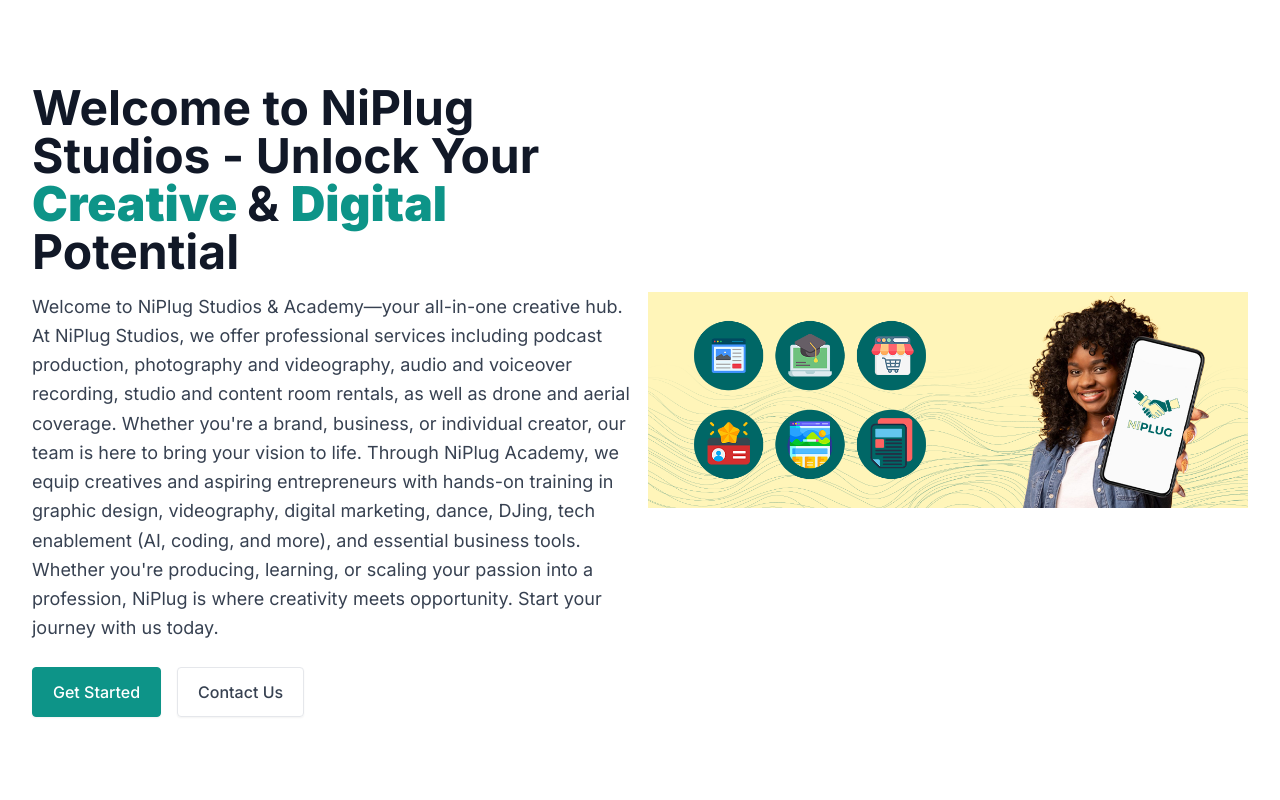
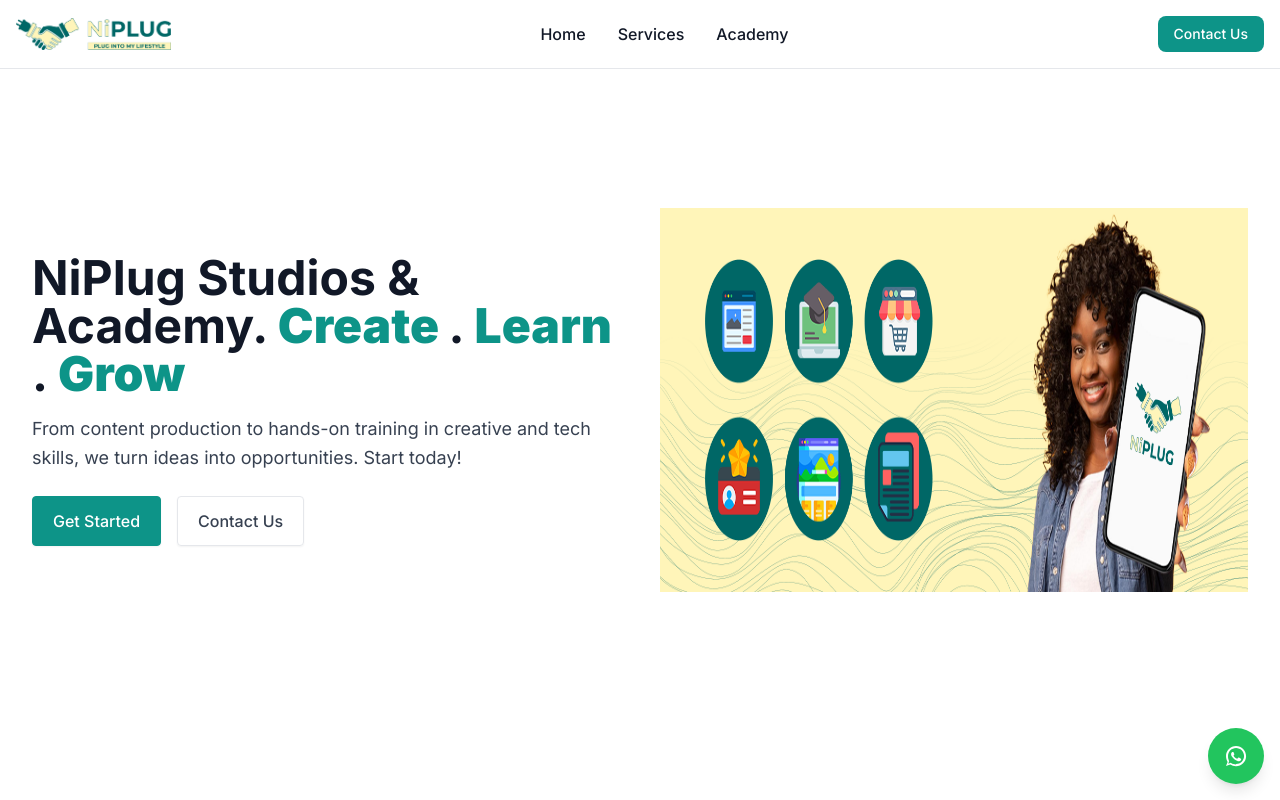
Before and after one commit to abdulgamal/NiPlug, a Next.js app: page /niplugstudios in a window 1280 px wide. Shown: the top 800 px of the page. Built offline with nearby package versions, Linux system fonts and the light colour scheme.

Commit message:
Changes in the UI

```diff
--- a/context/OnBoarding.jsx
+++ b/context/OnBoarding.jsx
@@ -17,11 +17,13 @@ const initialBusiness = {
   businessEmail: "",
   businessPhone: "",
   businessWebsite: "",
+  hasBusiness: true,
 };
 
 function OnBoarding({ children }) {
+  const [service, setService] = useState(null);
   const [step, setStep] = useState(0);
-  const [totalSteps, setTotalSteps] = useState(businessPages.length || 0);
+  const [totalSteps, setTotalSteps] = useState(0);
   const [error, setError] = useState("");
   const [loading, setLoading] = useState(false);
   const [isDigital, setIsDigital] = useState(false);
@@ -32,13 +34,13 @@ function OnBoarding({ children }) {
       name: `${businessData.firstName} ${businessData.lastName}`,
       email: businessData.email,
       phone: businessData.phone,
-      businessName: businessData.businessName,
-      businessAddress: businessData.businessAddress,
-      industry: businessData.industry,
+      businessName: businessData.businessName || businessData.firstName,
+      businessAddress: businessData.businessAddress || "Nairobi CBD",
+      industry: businessData.industry || "Fashion",
       businessPremise: businessData.businessPremise,
-      toolToLearn: businessData.toolToLearn,
-      businessEmail: businessData.businessEmail,
-      businessPhone: businessData.businessPhone,
+      toolToLearn: service ?? businessData.toolToLearn,
+      businessEmail: businessData.businessEmail || businessData.email,
+      businessPhone: businessData.businessPhone || businessData.phone,
       website: businessData.businessWebsite
         ? businessData.businessWebsite.startsWith("http://") ||
           businessData.businessWebsite.startsWith("https://")
@@ -92,6 +94,8 @@ function OnBoarding({ children }) {
         businessData,
         setBusinessData,
         handleRegisterBusiness,
+        service,
+        setService,
       }}
     >
       {children}
--- a/src/app/niplugstudios/page.jsx
+++ b/src/app/niplugstudios/page.jsx
@@ -1,12 +1,13 @@
 "use client";
 import axios from "axios";
 import Link from "next/link";
-import { useRouter } from "next/navigation";
 import Script from "next/script";
 import React, { useState } from "react";
 import { useOnBoardingContext } from "../../../context/OnBoarding";
 import { ToastContainer } from "react-toastify";
 import ServicesCard from "@/components/ServicesCard";
+import WhatsAppButton from "@/components/WhatsAppButton";
+import StudioNav from "@/components/StudioNav";
 
 function Academy() {
   const [name, setName] = useState("");
@@ -68,40 +69,29 @@ function Academy() {
   gtag('config', 'G-X6QMWQL048');`}</Script>
 
       <ToastContainer />
-
+      <StudioNav />
       <section className="bg-white lg:grid lg:place-content-center min-h-screen">
-        <div className="mx-auto w-screen max-w-screen-xl px-4 py-16 sm:px-6 sm:py-16 md:grid md:grid-cols-2 md:items-center md:gap-4 lg:px-8 lg:py-16">
+        <div className="mx-auto w-screen max-w-screen-xl px-4 py-24 sm:px-6 sm:py-16 grid md:grid-cols-2 md:items-center gap-10 lg:px-8 lg:py-16">
           <div className="max-w-prose text-left">
             <h1 className="text-4xl font-bold text-gray-900 sm:text-5xl">
-              Welcome to NiPlug Studios - Unlock Your
-              <strong className="text-teal-600"> Creative </strong> &{" "}
-              <strong className="text-teal-600"> Digital </strong>
-              Potential
+              NiPlug Studios & Academy.
+              <strong className="text-teal-600"> Create </strong> .{" "}
+              <strong className="text-teal-600"> Learn </strong> .{" "}
+              <strong className="text-teal-600"> Grow </strong>
             </h1>
 
             <p className="mt-4 text-base text-pretty text-gray-700 sm:text-lg/relaxed">
-              Welcome to NiPlug Studios & Academy—your all-in-one creative hub.
-              At NiPlug Studios, we offer professional services including
-              podcast production, photography and videography, audio and
-              voiceover recording, studio and content room rentals, as well as
-              drone and aerial coverage. Whether you&apos;re a brand, business,
-              or individual creator, our team is here to bring your vision to
-              life. Through NiPlug Academy, we equip creatives and aspiring
-              entrepreneurs with hands-on training in graphic design,
-              videography, digital marketing, dance, DJing, tech enablement (AI,
-              coding, and more), and essential business tools. Whether
-              you&apos;re producing, learning, or scaling your passion into a
-              profession, NiPlug is where creativity meets opportunity. Start
-              your journey with us today.
+              From content production to hands-on training in creative and tech
+              skills, we turn ideas into opportunities. Start today!
             </p>
 
             <div className="mt-4 flex gap-4 sm:mt-6">
-              <a
+              <Link
                 className="inline-block rounded border border-teal-600 bg-teal-600 px-5 py-3 font-medium text-white shadow-sm transition-colors hover:bg-teal-700"
-                href="#cats"
+                href="/services"
               >
                 Get Started
-              </a>
+              </Link>
 
               <a
                 className="inline-block rounded border border-gray-200 px-5 py-3 font-medium text-gray-700 shadow-sm transition-colors hover:bg-gray-50 hover:text-gray-900"
@@ -111,15 +101,20 @@ function Academy() {
               </a>
             </div>
           </div>
-          <img
-            alt=""
-            src="/section_D.png"
-            className="mx-auto hidden text-gray-900 md:block"
-          />
+          <div>
+            <img
+              alt=""
+              src="/section_D.png"
+              className="mx-auto text-gray-900 h-96 aspect-auto md:block"
+            />
+          </div>
         </div>
       </section>
 
-      <div className="container relative flex flex-col justify-between max-w-6xl px-10 mx-auto xl:px-0 my-8">
+      <div
+        id="services"
+        className="container relative flex flex-col justify-between max-w-6xl px-10 mx-auto xl:px-0 my-8"
+      >
         <h2 className="mb-1 text-3xl font-extrabold leading-tight text-gray-900">
           NiPlug Studios Services
         </h2>
@@ -169,7 +164,7 @@ function Academy() {
 
       <div
         className="container relative flex flex-col justify-between max-w-6xl px-10 mx-auto xl:px-0 my-8"
-        id="cats"
+        id="academy"
       >
         <h2 className="mb-1 text-3xl font-extrabold leading-tight text-gray-900">
           NiPlug Academy Course Categories
@@ -555,6 +550,10 @@ function Academy() {
           </div>
         </div>
       </section>
+      <WhatsAppButton
+        phoneNumber="+254794403000" // Replace with your number (international format without +)
+        message="Hi, I would like to know more about your services!"
+      />
     </>
   );
 }
--- a/src/app/onboarding/page.jsx
+++ b/src/app/onboarding/page.jsx
@@ -3,14 +3,32 @@ import Begin from "@/components/begin";
 import Business from "@/components/business";
 import Wrapper from "@/components/Wrapper";
 import { useOnBoardingContext } from "../../../context/OnBoarding";
+import { useEffect } from "react";
 
 export const businessPages = [
   <Begin key="begin" />,
   <Business key="business" />,
 ];
 
+export const servicePages = [<Begin key="begin" />];
+
 function Onboarding() {
-  const { step } = useOnBoardingContext();
+  const { step, setService, setTotalSteps, businessData } =
+    useOnBoardingContext();
+
+  useEffect(() => {
+    if (businessData.hasBusiness == true) {
+      setTotalSteps(2);
+    } else {
+      setTotalSteps(1);
+    }
+  }, [businessData.hasBusiness]);
+
+  useEffect(() => {
+    return () => {
+      setService("");
+    };
+  }, []);
   return <Wrapper>{businessPages[step]}</Wrapper>;
 }
 
--- a/src/components/ServicesCard.jsx
+++ b/src/components/ServicesCard.jsx
@@ -1,8 +1,16 @@
+"use client";
+import Link from "next/link";
 import React from "react";
+import { useOnBoardingContext } from "../../context/OnBoarding";
 
 function ServicesCard({ imageUrl, title }) {
+  const { setService } = useOnBoardingContext();
   return (
-    <a href="#contacts" className="block">
+    <Link
+      href="/onboarding"
+      className="block"
+      onClick={() => setService(title)}
+    >
       <img
         alt=""
         src={imageUrl}
@@ -11,12 +19,8 @@ function ServicesCard({ imageUrl, title }) {
 
       <div class="mt-4 sm:flex sm:items-center sm:justify-center sm:gap-4">
         <strong class="font-medium">{title}</strong>
-
-        {/* <span class="hidden sm:block sm:h-px sm:w-8 sm:bg-yellow-500"></span>
-
-        <p class="mt-0.5 opacity-50 sm:mt-0">Branding / Signage</p> */}
       </div>
-    </a>
+    </Link>
   );
 }
 
--- /dev/null
+++ b/src/components/StudioNav.jsx
@@ -0,0 +1,79 @@
+import React from "react";
+
+function StudioNav() {
+  return (
+    <nav className="bg-white fixed w-full z-20 top-0 start-0 border-b border-gray-200">
+      <div className="max-w-screen-xl flex flex-wrap items-center justify-between mx-auto p-4">
+        <div className="flex items-center space-x-3 rtl:space-x-reverse">
+          <img src="logo.png" className="h-8" alt="Flowbite Logo" />
+        </div>
+        <div className="flex md:order-2 space-x-3 md:space-x-0 rtl:space-x-reverse">
+          <a
+            href="#contacts"
+            className="text-white bg-teal-600 hover:bg-teal-800 focus:ring-4 focus:outline-none focus:ring-blue-300 font-medium rounded-lg text-sm px-4 py-2 text-center"
+          >
+            Contact Us
+          </a>
+          {/* <button
+            data-collapse-toggle="navbar-sticky"
+            type="button"
+            className="inline-flex items-center p-2 w-10 h-10 justify-center text-sm text-gray-500 rounded-lg md:hidden hover:bg-gray-100 focus:outline-none focus:ring-2 focus:ring-gray-200 dark:text-gray-400 dark:hover:bg-gray-700 dark:focus:ring-gray-600"
+            aria-controls="navbar-sticky"
+            aria-expanded="false"
+          >
+            <span className="sr-only">Open main menu</span>
+            <svg
+              className="w-5 h-5"
+              aria-hidden="true"
+              xmlns="http://www.w3.org/2000/svg"
+              fill="none"
+              viewBox="0 0 17 14"
+            >
+              <path
+                stroke="currentColor"
+                strokeLinecap="round"
+                strokeLinejoin="round"
+                strokeWidth="2"
+                d="M1 1h15M1 7h15M1 13h15"
+              />
+            </svg>
+          </button> */}
+        </div>
+        <div
+          className="items-center justify-between hidden w-full md:flex md:w-auto md:order-1"
+          id="navbar-sticky"
+        >
+          <ul className="flex flex-col p-4 md:p-0 mt-4 font-medium border border-gray-100 rounded-lg bg-gray-50 md:space-x-8 rtl:space-x-reverse md:flex-row md:mt-0 md:border-0 md:bg-white">
+            <li>
+              <a
+                href="#"
+                className="block py-2 px-3 text-gray-900 rounded-sm hover:bg-gray-100 md:hover:bg-transparent md:hover:text-teal-700 md:p-0"
+                aria-current="page"
+              >
+                Home
+              </a>
+            </li>
+            <li>
+              <a
+                href="#services"
+                className="block py-2 px-3 text-gray-900 rounded-sm hover:bg-gray-100 md:hover:bg-transparent md:hover:text-teal-700 md:p-0"
+              >
+                Services
+              </a>
+            </li>
+            <li>
+              <a
+                href="#academy"
+                className="block py-2 px-3 text-gray-900 rounded-sm hover:bg-gray-100 md:hover:bg-transparent md:hover:text-teal-700 md:p-0"
+              >
+                Academy
+              </a>
+            </li>
+          </ul>
+        </div>
+      </div>
+    </nav>
+  );
+}
+
+export default StudioNav;
--- /dev/null
+++ b/src/components/WhatsAppButton.jsx
@@ -0,0 +1,31 @@
+"use client";
+import React from "react";
+
+const WhatsAppButton = ({ phoneNumber = "1234567890", message = "Hello!" }) => {
+  const handleClick = () => {
+    const url = `https://wa.me/${phoneNumber}?text=${encodeURIComponent(
+      message
+    )}`;
+    window.open(url, "_blank");
+  };
+
+  return (
+    <button
+      onClick={handleClick}
+      className="fixed bottom-4 right-4 bg-green-500 hover:bg-green-600 text-white p-4 rounded-full shadow-lg"
+      aria-label="Chat on WhatsApp"
+    >
+      <svg
+        xmlns="http://www.w3.org/2000/svg"
+        fill="white"
+        viewBox="0 0 24 24"
+        width="24"
+        height="24"
+      >
+        <path d="M12.04 2C6.49 2 2 6.49 2 12.04c0 2.11.55 4.13 1.6 5.92L2 22l4.2-1.54a10.03 10.03 0 005.84 1.78c5.55 0 10.04-4.49 10.04-10.04S17.59 2 12.04 2zm0 18.39c-1.76 0-3.46-.5-4.94-1.45l-.35-.22-2.48.91.88-2.56-.23-.37A8.032 8.032 0 014.02 12c0-4.43 3.6-8.03 8.03-8.03s8.03 3.6 8.03 8.03-3.6 8.03-8.03 8.03zm4.3-6.07c-.24-.12-1.42-.7-1.64-.78-.22-.08-.38-.12-.53.12-.15.24-.61.78-.75.94-.14.16-.28.18-.52.06-.24-.12-1.03-.38-1.96-1.2-.72-.64-1.2-1.43-1.34-1.67-.14-.24-.01-.36.1-.47.11-.11.24-.28.36-.42.12-.14.16-.24.24-.4.08-.16.04-.3-.02-.42-.06-.12-.53-1.28-.72-1.74-.19-.46-.38-.4-.53-.41h-.45c-.16 0-.42.06-.64.3-.22.24-.86.84-.86 2.06s.89 2.38 1.02 2.54c.12.16 1.76 2.7 4.27 3.78.6.26 1.07.42 1.43.54.6.19 1.14.16 1.57.1.48-.07 1.42-.58 1.62-1.13.2-.55.2-1.02.14-1.13-.06-.12-.22-.18-.46-.3z" />
+      </svg>
+    </button>
+  );
+};
+
+export default WhatsAppButton;
--- a/src/components/begin.jsx
+++ b/src/components/begin.jsx
@@ -3,13 +3,14 @@ import React, { useState } from "react";
 import { useOnBoardingContext } from "../../context/OnBoarding";
 
 function Begin() {
-  const { businessData, setBusinessData } = useOnBoardingContext();
+  const { businessData, setBusinessData, service } = useOnBoardingContext();
   const [name, setName] = useState(businessData?.firstName || "");
   const [lastName, setLastName] = useState(businessData?.lastName || "");
   const [email, setEmail] = useState(businessData?.email || "");
   const [phone, setPhone] = useState(businessData?.phone || "");
-  //   const [subject, setSubject] = useState("");
+  const [subject, setSubject] = useState("");
   //   const [message, setMessage] = useState("");
+
   return (
     <>
       <h1 className="mt-6 text-2xl font-bold text-gray-900 sm:text-3xl md:text-4xl">
@@ -92,38 +93,31 @@ function Begin() {
           />
         </div>
 
-        {/* <div className="mt-4">
+        {service && (
+          <div className="mt-4">
             <label htmlFor="underline_select" className="sr-only">
               Underline select
             </label>
             <select
               id="underline_select"
               value={subject}
-              onChange={(e) => setSubject(e.target.value)}
+              onChange={(e) => {
+                setSubject(e.target.value);
+                setBusinessData((prev) => ({
+                  ...prev,
+                  hasBusiness: e.target.value,
+                }));
+              }}
               className="block py-2.5 px-0 w-full text-sm text-gray-500 bg-transparent border-0 border-b-2 border-gray-200 appearance-none dark:text-gray-400 dark:border-gray-700 focus:outline-none focus:ring-0 focus:border-gray-200 peer"
             >
               <option value="" selected>
-                Choose a category
+                Do you own a business?
               </option>
-              <option value="Graphic Design">Graphic Design</option>
-              <option value="Dance">Dance</option>
-              <option value="DJ">DJ</option>
-              <option value="Tech Enablement">Tech Enablement</option>
-              <option value="Digital Marketing">Digital Marketing</option>
+              <option value={true}>Yes</option>
+              <option value={false}>No</option>
             </select>
-          </div> */}
-
-        {/* <div className="w-full mt-4">
-            <label className="block mb-2 text-sm text-gray-600">
-              Which package would you like to get?
-            </label>
-            <textarea
-              className="block w-full h-32 px-5 py-2.5 mt-2 text-gray-700 placeholder-gray-400 bg-white border border-gray-200 rounded-lg md:h-56 focus:border-blue-400 focus:ring-blue-400 focus:outline-none focus:ring focus:ring-opacity-40"
-              placeholder="Message"
-              value={message}
-              onChange={(e) => setMessage(e.target.value)}
-            ></textarea>
-          </div> */}
+          </div>
+        )}
       </div>
     </>
   );
--- a/src/components/business.jsx
+++ b/src/components/business.jsx
@@ -3,7 +3,8 @@ import React, { useState } from "react";
 import { useOnBoardingContext } from "../../context/OnBoarding";
 
 function Business() {
-  const { businessData, setBusinessData, isDigital } = useOnBoardingContext();
+  const { businessData, setBusinessData, isDigital, service } =
+    useOnBoardingContext();
   const [businessName, setBusinessName] = useState(
     businessData?.businessName || ""
   );
@@ -206,7 +207,7 @@ function Business() {
           </select>
         </div>
 
-        {isDigital ? (
+        {service ? null : isDigital ? (
           <div className="mt-4">
             <label
               htmlFor="digital_tool"
--- a/src/components/progressBar.jsx
+++ b/src/components/progressBar.jsx
@@ -33,6 +33,7 @@ function ProgressBar() {
   useEffect(() => {
     setIsLastStep(step === totalSteps - 1);
   }, [step, totalSteps]);
+
   return (
     <div className="container mx-auto p-3.5 mb-5">
       <div className="sm:flex sm:items-center sm:gap-4 mb-4">
```
Also changed, not shown: src/app/services/page.jsx (added, +61 -0 lines).
